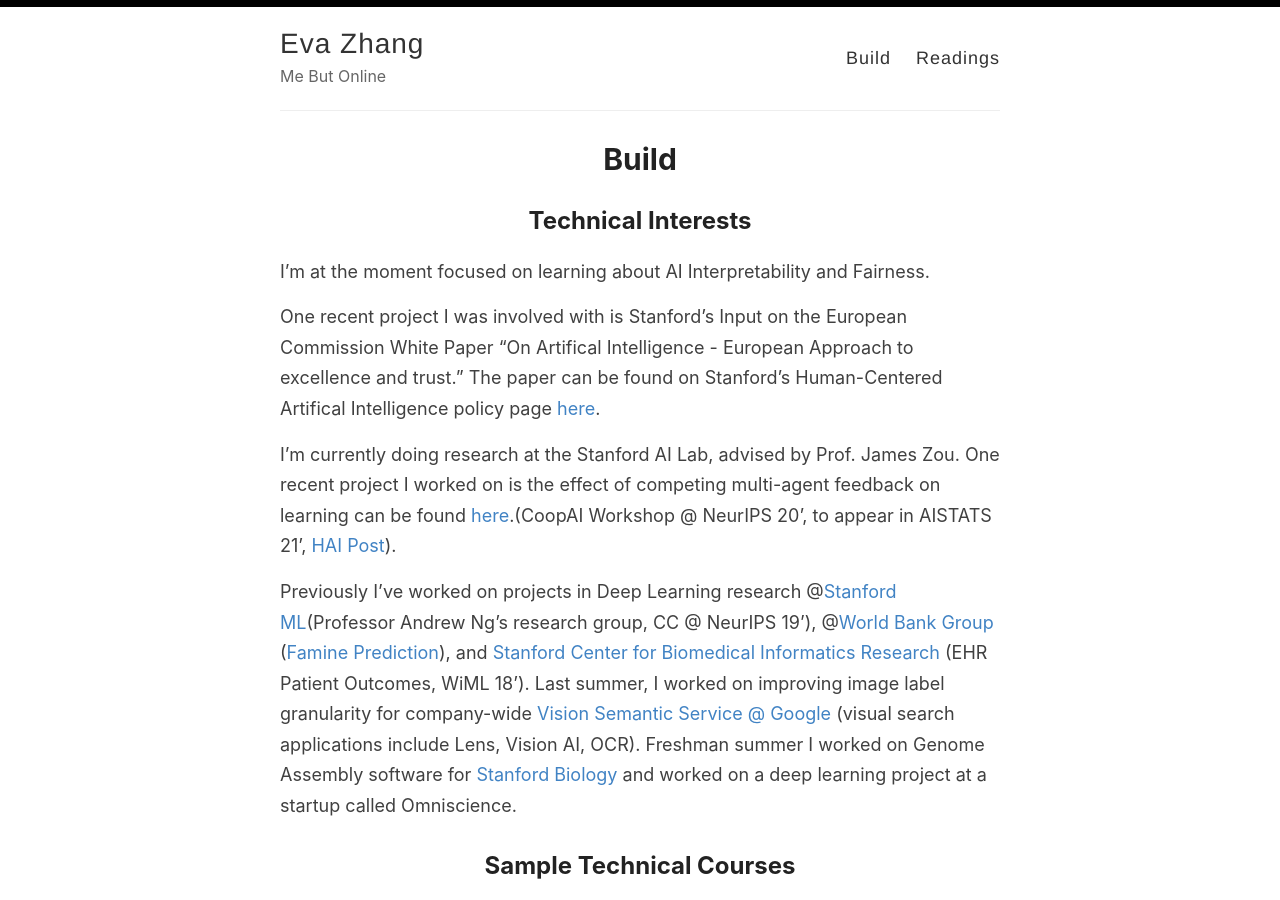
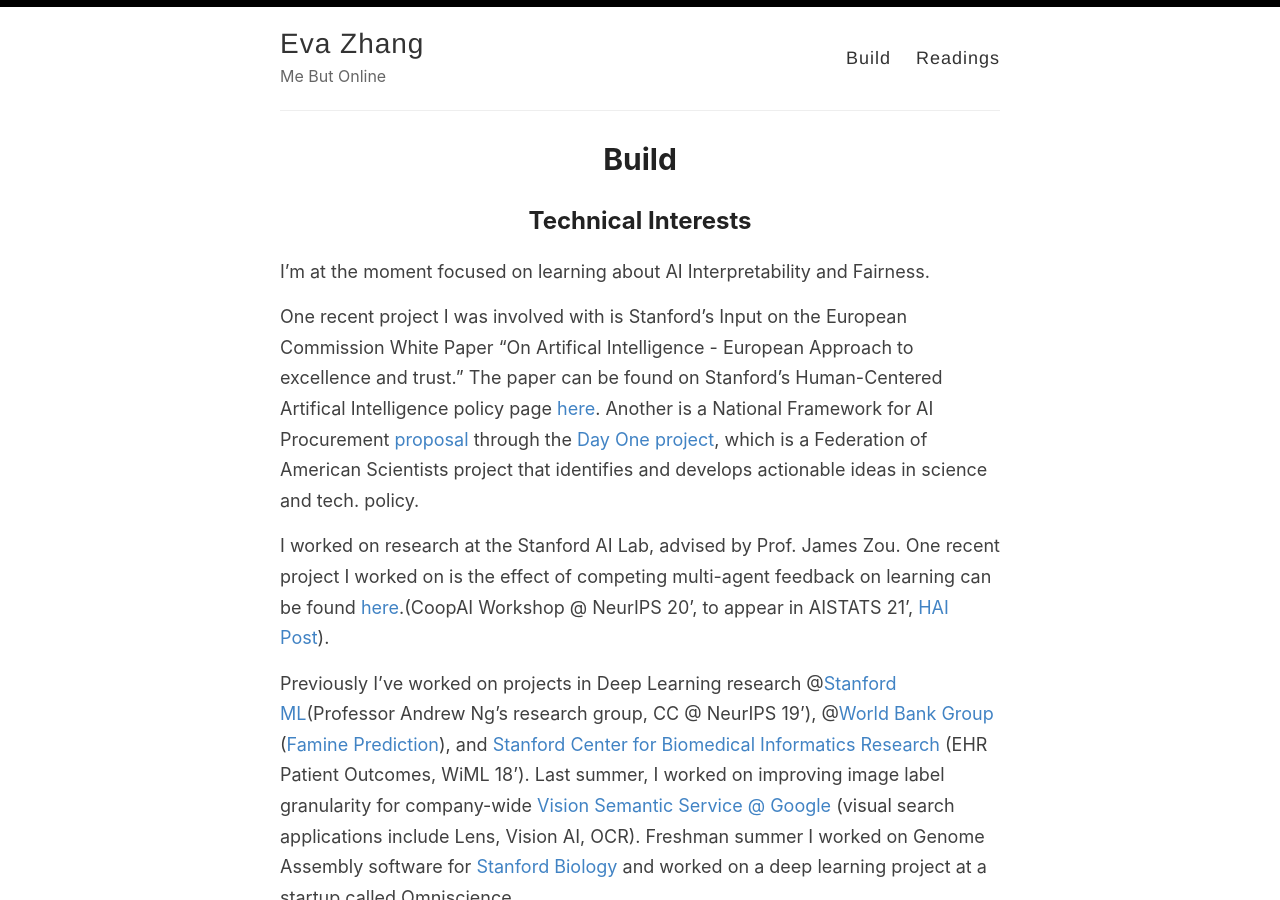
Before and after one commit to evazhang612/sokt-landing, a Jekyll site: the page built from _pages/technicals.md, in a window 1280 px wide and 900 px high. Built offline with Jekyll 4.4.1, drawn with Linux system fonts in a browser that asks for light colours; nearby versions of some CDN libraries; library files that are not in the unit come from our copies.

Commit message:
updating build

```diff
--- a/_pages/technicals.md
+++ b/_pages/technicals.md
@@ -7,9 +7,9 @@ permalink: /build
 ## Technical Interests
 I'm at the moment focused on learning about AI Interpretability and Fairness.
 
-One recent project I was involved with is Stanford's Input on the European Commission White Paper "On Artifical Intelligence - European Approach to excellence and trust." The paper can be found on Stanford's Human-Centered Artifical Intelligence policy page [here](https://hai.stanford.edu/sites/default/files/2020-06/StanfordWonks%26TechiesEUAIWhitePaper.pdf).
+One recent project I was involved with is Stanford's Input on the European Commission White Paper "On Artifical Intelligence - European Approach to excellence and trust." The paper can be found on Stanford's Human-Centered Artifical Intelligence policy page [here](https://hai.stanford.edu/sites/default/files/2020-06/StanfordWonks%26TechiesEUAIWhitePaper.pdf). Another is a National Framework for AI Procurement [proposal](https://www.dayoneproject.org/post/a-national-framework-for-ai-procurement) through the [Day One project](https://www.dayoneproject.org/), which is a Federation of American Scientists project that identifies and develops actionable ideas in science and tech. policy.
 
-I'm currently doing research at the Stanford AI Lab, advised by Prof. James Zou. One recent project I worked on is the effect of competing multi-agent feedback on learning can be found [here](https://arxiv.org/abs/2009.06797).(CoopAI Workshop @ NeurIPS 20', to appear in AISTATS 21', [HAI Post](https://hai.stanford.edu/blog/when-algorithms-compete-who-wins)).
+I worked on research at the Stanford AI Lab, advised by Prof. James Zou. One recent project I worked on is the effect of competing multi-agent feedback on learning can be found [here](https://arxiv.org/abs/2009.06797).(CoopAI Workshop @ NeurIPS 20', to appear in AISTATS 21', [HAI Post](https://hai.stanford.edu/blog/when-algorithms-compete-who-wins)).
 
 Previously I've worked on projects in Deep Learning research @[Stanford ML](https://stanfordmlgroup.github.io/)(Professor Andrew Ng's research group, CC @ NeurIPS 19'), @[World Bank Group](https://www.worldbank.org/) ([Famine Prediction](https://www.worldbank.org/en/programs/famine-early-action-mechanism)), and [Stanford Center for Biomedical Informatics Research](https://bmir.stanford.edu/) (EHR Patient Outcomes, WiML 18'). Last summer, I worked on improving image label granularity for company-wide [Vision Semantic Service @ Google](https://images.google.com/) (visual search applications include Lens, Vision AI, OCR). Freshman summer I worked on Genome Assembly software for [Stanford Biology](https://www.morrisonlabatstanford.org/) and worked on a deep learning project at a startup called Omniscience.
 <!--
```
